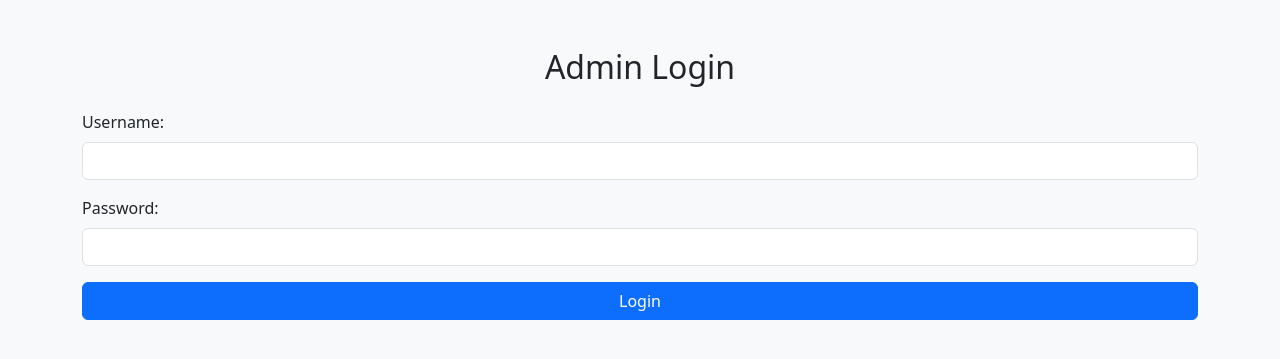
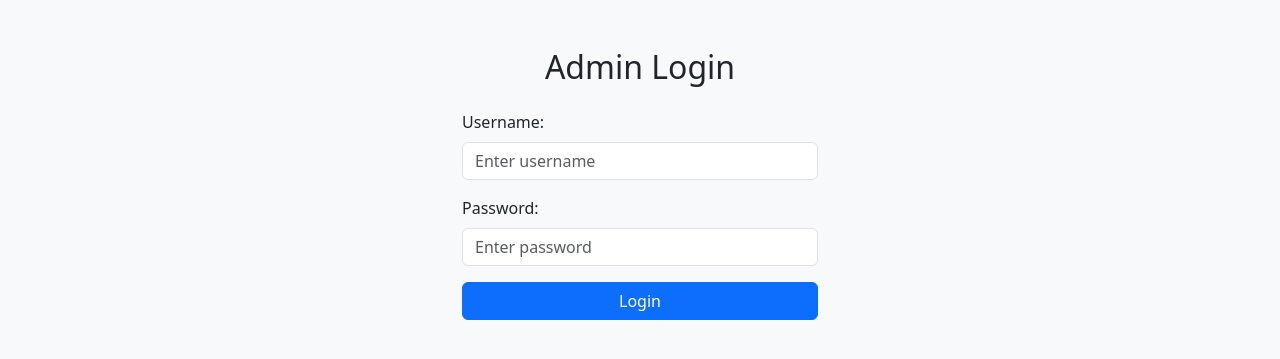
Before and after one commit to AshmeetSingh-04/hospital-management-system, a Flask app: page /login in a window 1280 px wide. Shown: the top 359 px of the page. Run offline with Flask 3, Linux system fonts and the light colour scheme.

Commit message:
Fixed login.html form action method issue

```diff
--- a/templates/login.html
+++ b/templates/login.html
@@ -1,26 +1,35 @@
 <!DOCTYPE html>
-<html>
+<html lang="en">
 <head>
-    <title>Admin Login</title>
-    <link href="https://cdn.jsdelivr.net/npm/bootstrap@5.3.2/dist/css/bootstrap.min.css" rel="stylesheet">
+    <meta charset="UTF-8">
+    <title>Login - Hospital Management System</title>
+    <link href="https://cdn.jsdelivr.net/npm/bootstrap@5.3.0/dist/css/bootstrap.min.css" rel="stylesheet">
 </head>
 <body class="bg-light">
+
 <div class="container mt-5">
+    <div class="row justify-content-center">
+        <div class="col-md-4">
             <h2 class="text-center mb-4">Admin Login</h2>
-        {% if error %}
-            <div class="alert alert-danger text-center">{{ error }}</div>
-        {% endif %}
-        <form method="POST" action="/">
+            <form method="POST" action="{{ url_for('login') }}">
                 <div class="mb-3">
-                <label class="form-label">Username:</label>
-                <input type="text" class="form-control" name="username" required>
+                    <label for="username" class="form-label">Username:</label>
+                    <input type="text" class="form-control" id="username" name="username" required placeholder="Enter username">
                 </div>
                 <div class="mb-3">
-                <label class="form-label">Password:</label>
-                <input type="password" class="form-control" name="password" required>
+                    <label for="password" class="form-label">Password:</label>
+                    <input type="password" class="form-control" id="password" name="password" required placeholder="Enter password">
                 </div>
-            <button type="submit" class="btn btn-primary w-100">Login</button>
+                {% if error %}
+                    <div class="alert alert-danger">{{ error }}</div>
+                {% endif %}
+                <div class="d-grid">
+                    <button type="submit" class="btn btn-primary">Login</button>
+                </div>
             </form>
         </div>
+    </div>
+</div>
+
 </body>
 </html>
```
Lines whose indentation alone changed are shown as unchanged.
